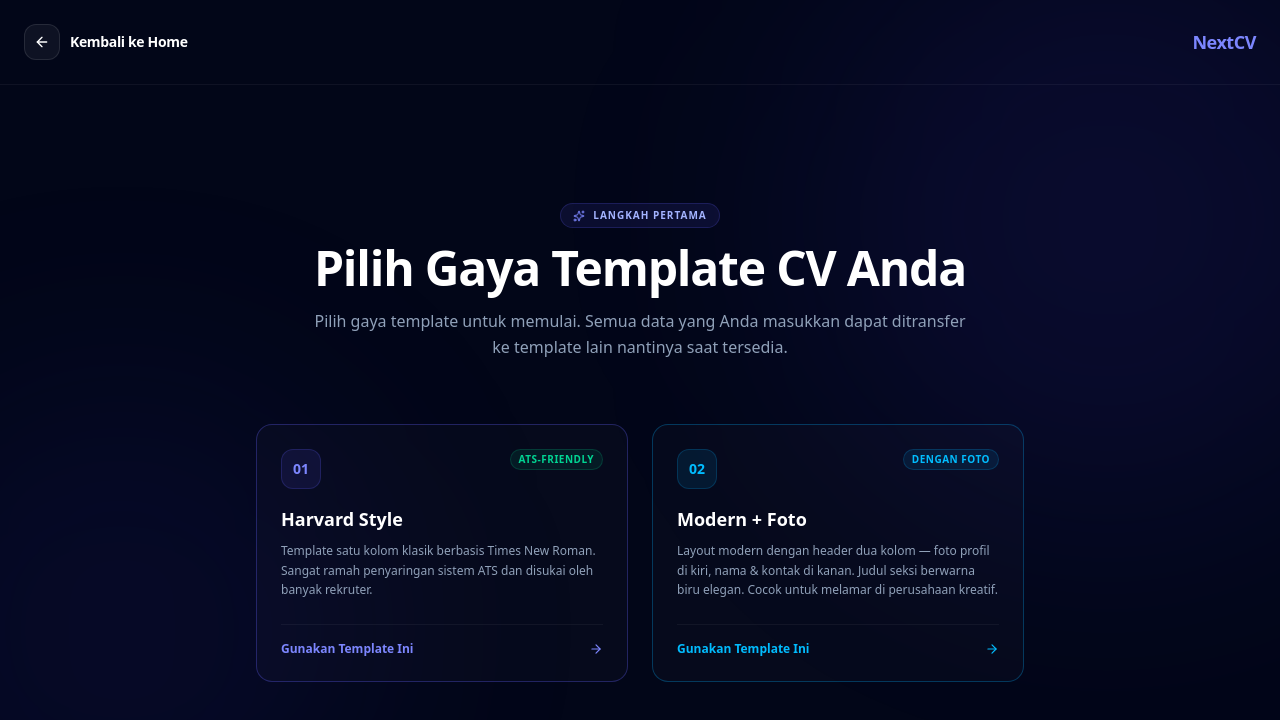
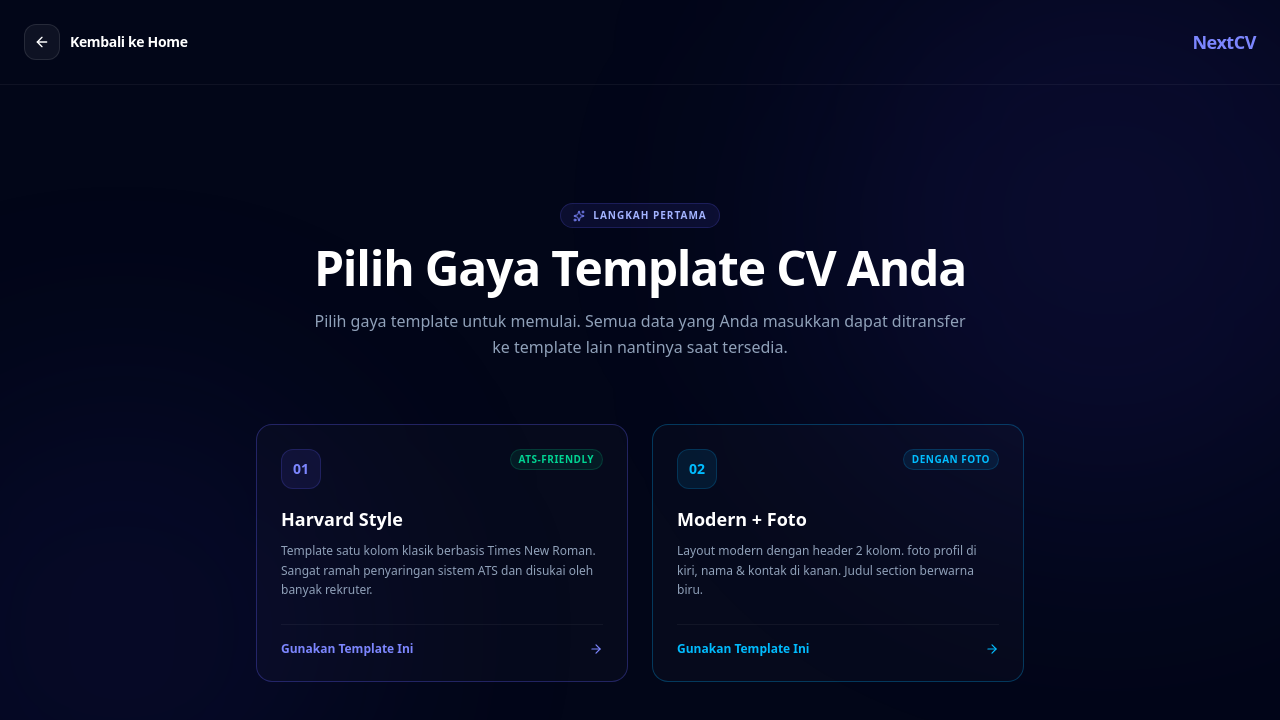
Before and after one commit to dewandaca/cvbuilder, a Next.js app: page /cv-builder in a window 1280 px wide. Shown: the top 720 px of the page. Built offline with nearby package versions, Linux system fonts and the light colour scheme; what @react-pdf/renderer would draw is missing.

Commit message:
style: reduce spacing in CV templates and update template description

```diff
--- a/src/app/cv-builder/page.tsx
+++ b/src/app/cv-builder/page.tsx
@@ -1637,7 +1637,7 @@ export default function CvBuilder() {
                 </div>
                 <h3 className="font-heading font-extrabold text-white text-lg mb-2">Modern + Foto</h3>
                 <p className="text-xs text-slate-400 leading-relaxed mb-6">
-                  Layout modern dengan header dua kolom — foto profil di kiri, nama &amp; kontak di kanan. Judul seksi berwarna biru elegan. Cocok untuk melamar di perusahaan kreatif.
+                  Layout modern dengan header 2 kolom. foto profil di kiri, nama &amp; kontak di kanan. Judul section berwarna biru.
                 </p>
               </div>
               <div className="pt-4 border-t border-white/5 flex items-center justify-between text-xs font-bold text-sky-400 group-hover:text-sky-300 transition-colors">
--- a/src/components/HarvardCV.tsx
+++ b/src/components/HarvardCV.tsx
@@ -200,7 +200,7 @@ const styles = StyleSheet.create({
   // --- HEADER SECTION ---
   header: {
     textAlign: 'center',
-    marginBottom: 7
+    marginBottom: 5
   },
   name: {
     fontSize: 15,
@@ -223,7 +223,7 @@ const styles = StyleSheet.create({
     fontSize: 11,
     fontFamily: 'Times-Bold',
     textTransform: 'uppercase',
-    marginTop: 12,
+    marginTop: 5,
     marginBottom: 6,
     borderBottomWidth: 1,
     borderBottomColor: '#000',
--- a/src/components/ModernCV.tsx
+++ b/src/components/ModernCV.tsx
@@ -233,7 +233,7 @@ const styles = StyleSheet.create({
     color: BLUE,
     textTransform: 'uppercase',
     letterSpacing: 0.5,
-    marginTop: 12,
+    marginTop: 5,
     marginBottom: 6,
     paddingBottom: 2,
     borderBottomWidth: 1.5,
```
